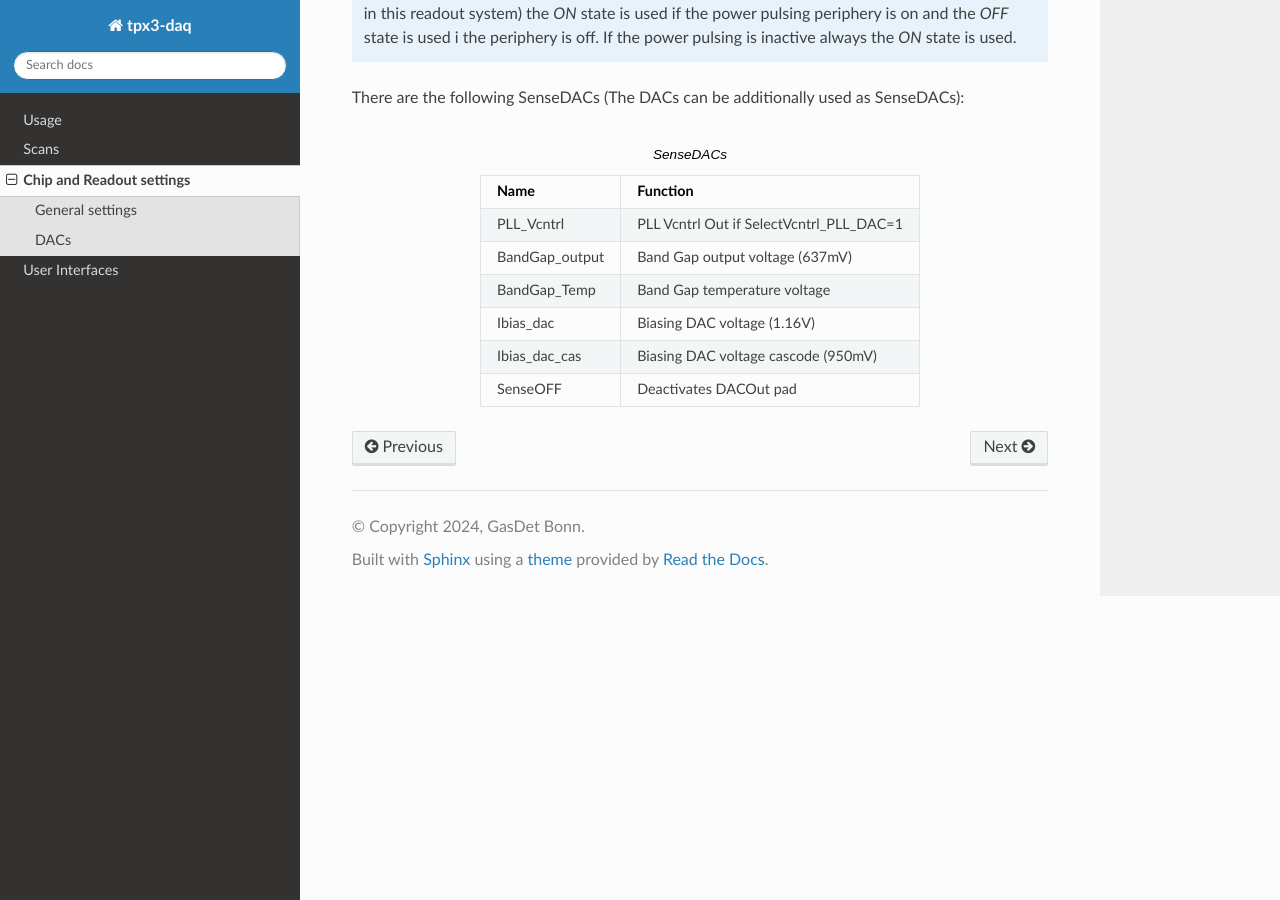
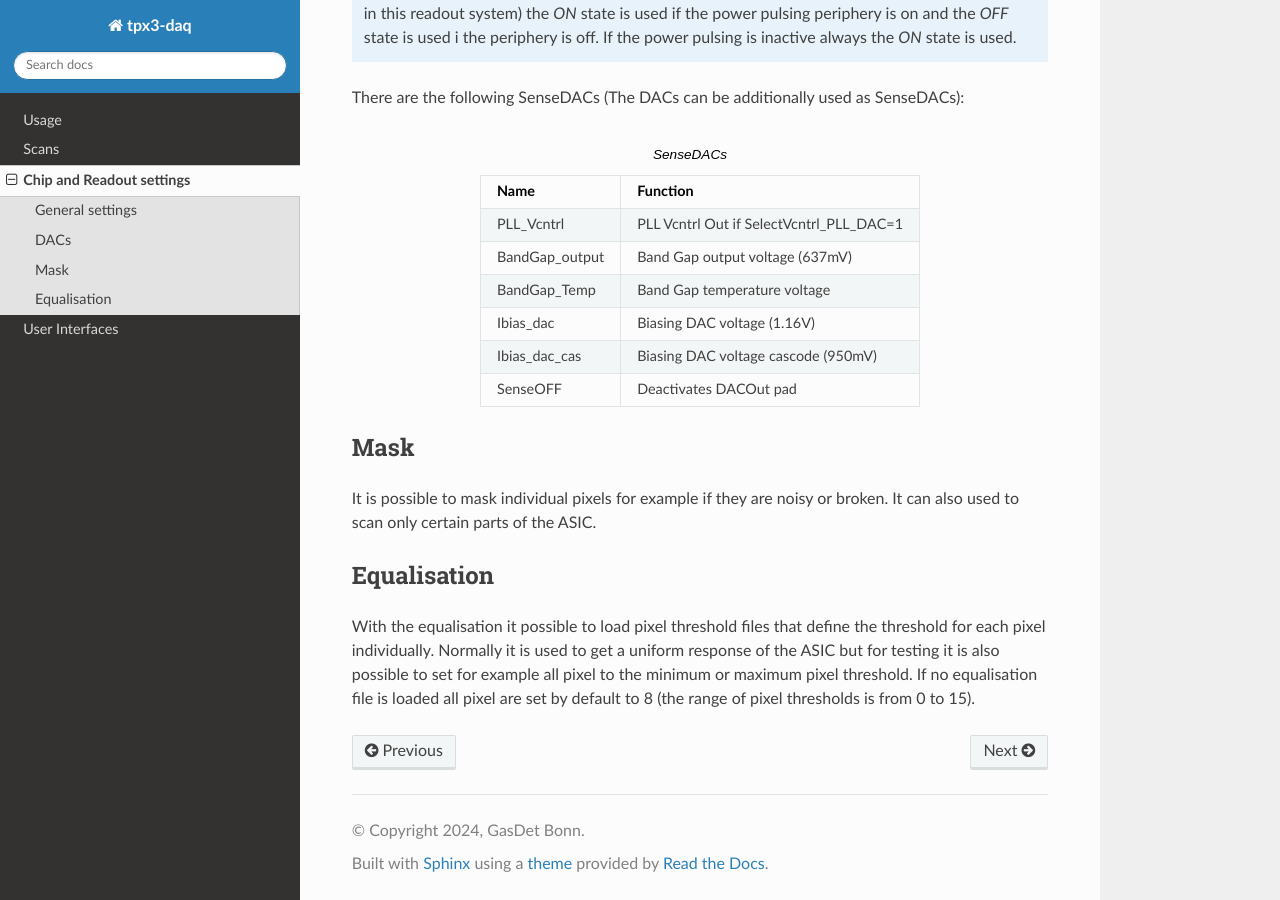
Before and after one commit to GasDet-Bonn/tpx3-daq, a Sphinx documentation site: the page built from docs/source/settings.rst, in a window 1280 px wide and 900 px high, scrolled down 1629 px. Built offline with Sphinx 7.4.7 and the Read the Docs theme 3.1.0, drawn with Linux system fonts in a browser that asks for light colours.

Commit message:
DOC: update chip and readout settings

```diff
--- a/docs/source/settings.rst
+++ b/docs/source/settings.rst
@@ -90,3 +90,16 @@ There are the following SenseDACs (The DACs can be additionally used as SenseDAC
     Ibias_dac_cas      Biasing DAC voltage cascode (950mV)
     SenseOFF           Deactivates DACOut pad
     =================  =================
+
+Mask
+----
+It is possible to mask individual pixels for example if they are noisy or broken.
+It can also used to scan only certain parts of the ASIC.
+
+Equalisation
+------------
+With the equalisation it possible to load pixel threshold files that define the
+threshold for each pixel individually. Normally it is used to get a uniform
+response of the ASIC but for testing it is also possible to set for example all
+pixel to the minimum or maximum pixel threshold. If no equalisation file is loaded
+all pixel are set by default to 8 (the range of pixel thresholds is from 0 to 15).
```
